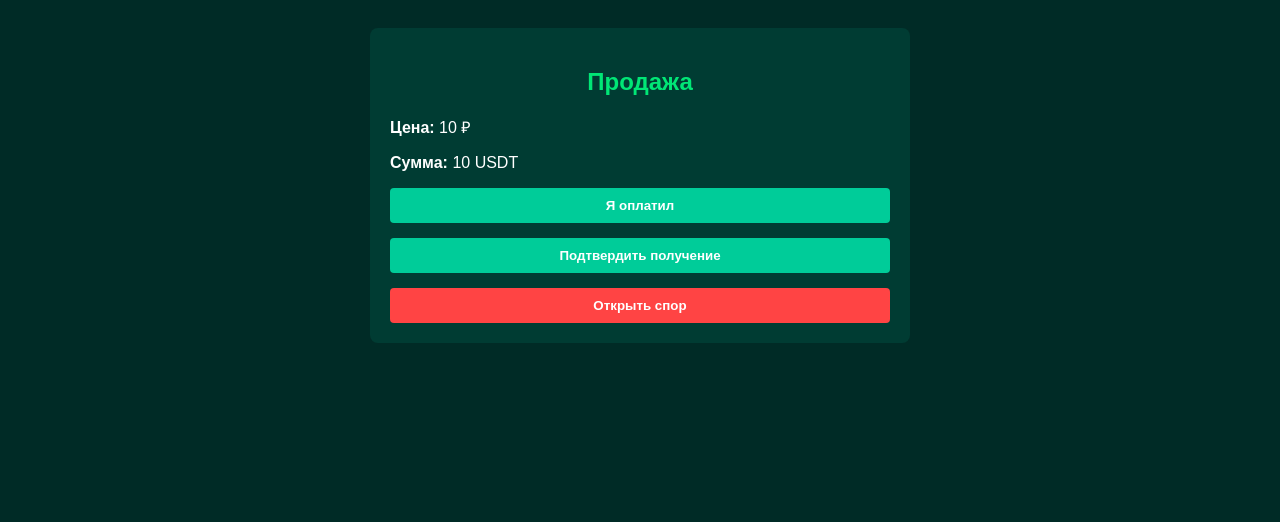
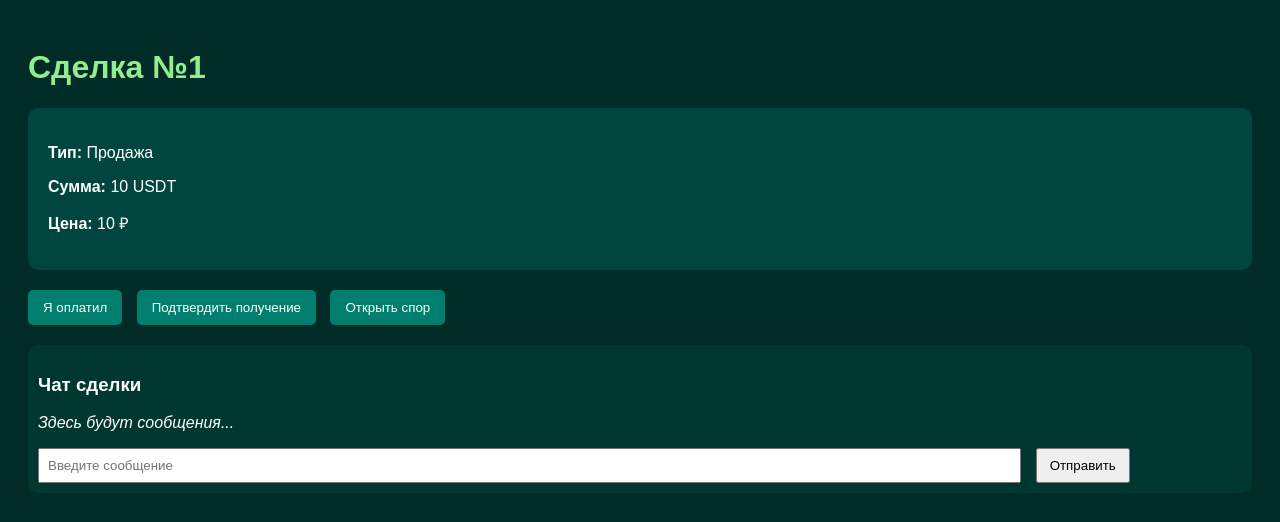
Before and after one commit to Yupara/P2pppppppppp, a Python web app: template templates/order.html in a window 1280 px wide. Shown: the top 522 px of the page. Run offline with Jinja, Linux system fonts and the light colour scheme; the template is opened without the code that fills it: most values are stand-ins (such as "Sample title", 1, 10 or a date in 2020).

Commit message:
Update order.html

```diff
--- a/templates/order.html
+++ b/templates/order.html
@@ -2,7 +2,7 @@
 <html lang="ru">
 <head>
   <meta charset="UTF-8">
-  <title>Сделка</title>
+  <title>Сделка #{{ ad.id }}</title>
   <style>
     body {
       background-color: #002b26;
@@ -11,41 +11,84 @@
       padding: 20px;
     }
 
-    .box {
-      max-width: 500px;
-      margin: auto;
-      background-color: #003c33;
-      padding: 20px;
-      border-radius: 8px;
+    h1 {
+      color: #90EE90;
     }
 
-    h2 {
-      color: #00e676;
-      text-align: center;
+    .deal-info {
+      background-color: #00463e;
+      padding: 20px;
+      border-radius: 10px;
+      margin-bottom: 20px;
     }
 
-    .btn {
-      display: block;
-      width: 100%;
-      margin-top: 15px;
+    .buttons button {
+      background-color: #007f6e;
+      color: white;
+      padding: 10px 15px;
+      margin-right: 10px;
+      border: none;
+      border-radius: 5px;
+      cursor: pointer;
+    }
+
+    .buttons button:hover {
+      background-color: #009e86;
+    }
+
+    .chat {
+      background-color: #003730;
       padding: 10px;
-      background-color: #00cc99;
-      color: white;
-      border: none;
-      border-radius: 4px;
-      font-weight: bold;
+      border-radius: 10px;
+      margin-top: 20px;
+    }
+
+    .chat input {
+      width: 80%;
+      padding: 8px;
+    }
+
+    .chat button {
+      padding: 8px 12px;
+      margin-left: 10px;
     }
   </style>
 </head>
 <body>
-  <div class="box">
-    <h2>{{ 'Покупка' if ad.type == 'buy' else 'Продажа' }}</h2>
+  <h1>Сделка №{{ ad.id }}</h1>
+
+  <div class="deal-info">
+    <p><strong>Тип:</strong> {{ 'Покупка' if ad.type == 'buy' else 'Продажа' }}</p>
+    <p><strong>Сумма:</strong> {{ ad.amount }} USDT</p>
     <p><strong>Цена:</strong> {{ ad.price }} ₽</p>
-    <p><strong>Сумма:</strong> {{ ad.amount }} USDT</p>
+  </div>
 
-    <button class="btn">Я оплатил</button>
-    <button class="btn">Подтвердить получение</button>
-    <button class="btn" style="background-color: #ff4444;">Открыть спор</button>
+  <div class="buttons">
+    <button onclick="alert('Вы отметили: Я оплатил')">Я оплатил</button>
+    <button onclick="alert('Вы подтвердили получение')">Подтвердить получение</button>
+    <button onclick="alert('Вы открыли спор')">Открыть спор</button>
   </div>
+
+  <div class="chat">
+    <h3>Чат сделки</h3>
+    <div id="chat-box">
+      <p><em>Здесь будут сообщения...</em></p>
+    </div>
+    <input type="text" id="messageInput" placeholder="Введите сообщение">
+    <button onclick="sendMessage()">Отправить</button>
+  </div>
+
+  <script>
+    function sendMessage() {
+      const msg = document.getElementById('messageInput').value;
+      if (msg.trim()) {
+        const box = document.getElementById('chat-box');
+        const p = document.createElement('p');
+        p.textContent = "Вы: " + msg;
+        box.appendChild(p);
+        document.getElementById('messageInput').value = '';
+      }
+    }
+  </script>
 </body>
 </html>
```
